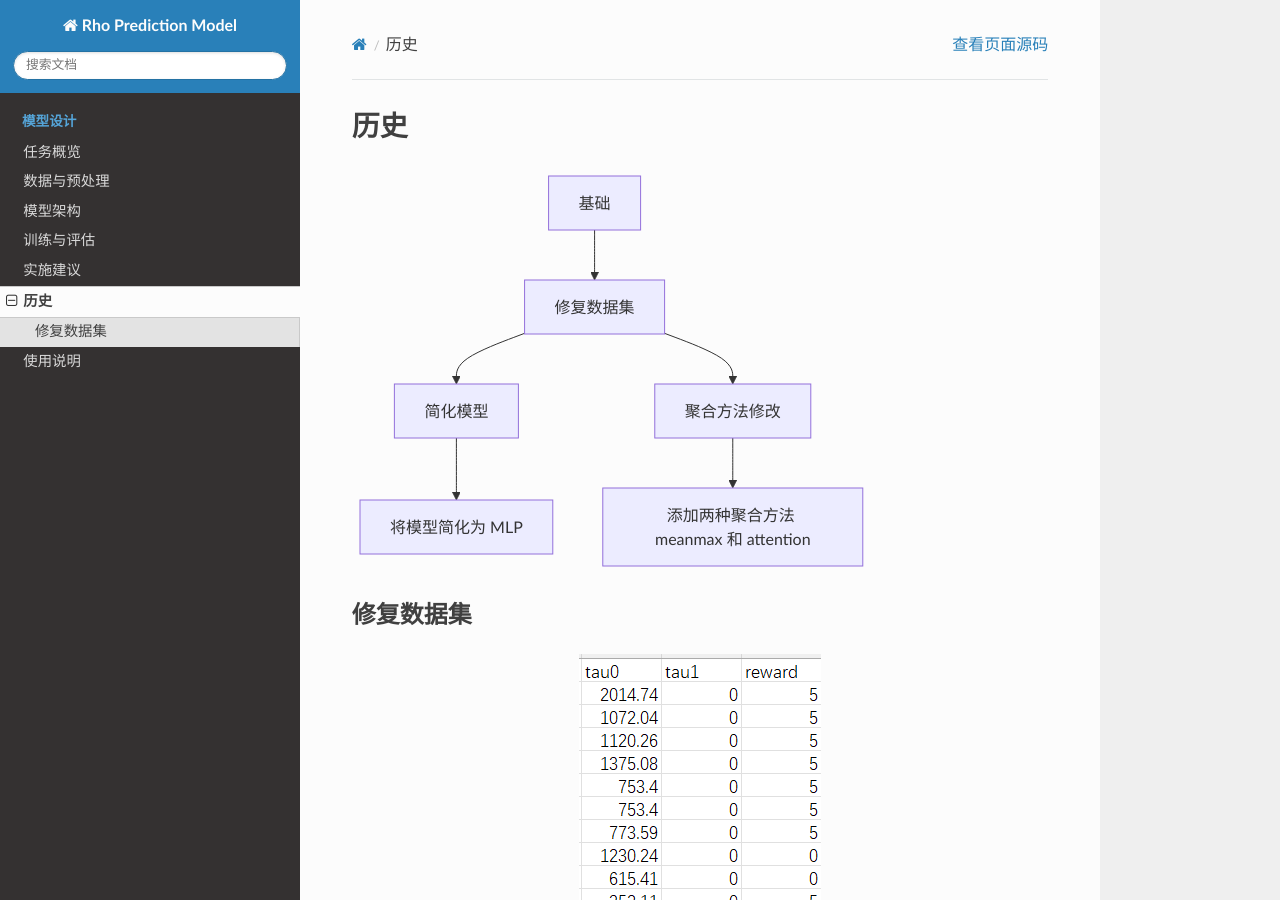
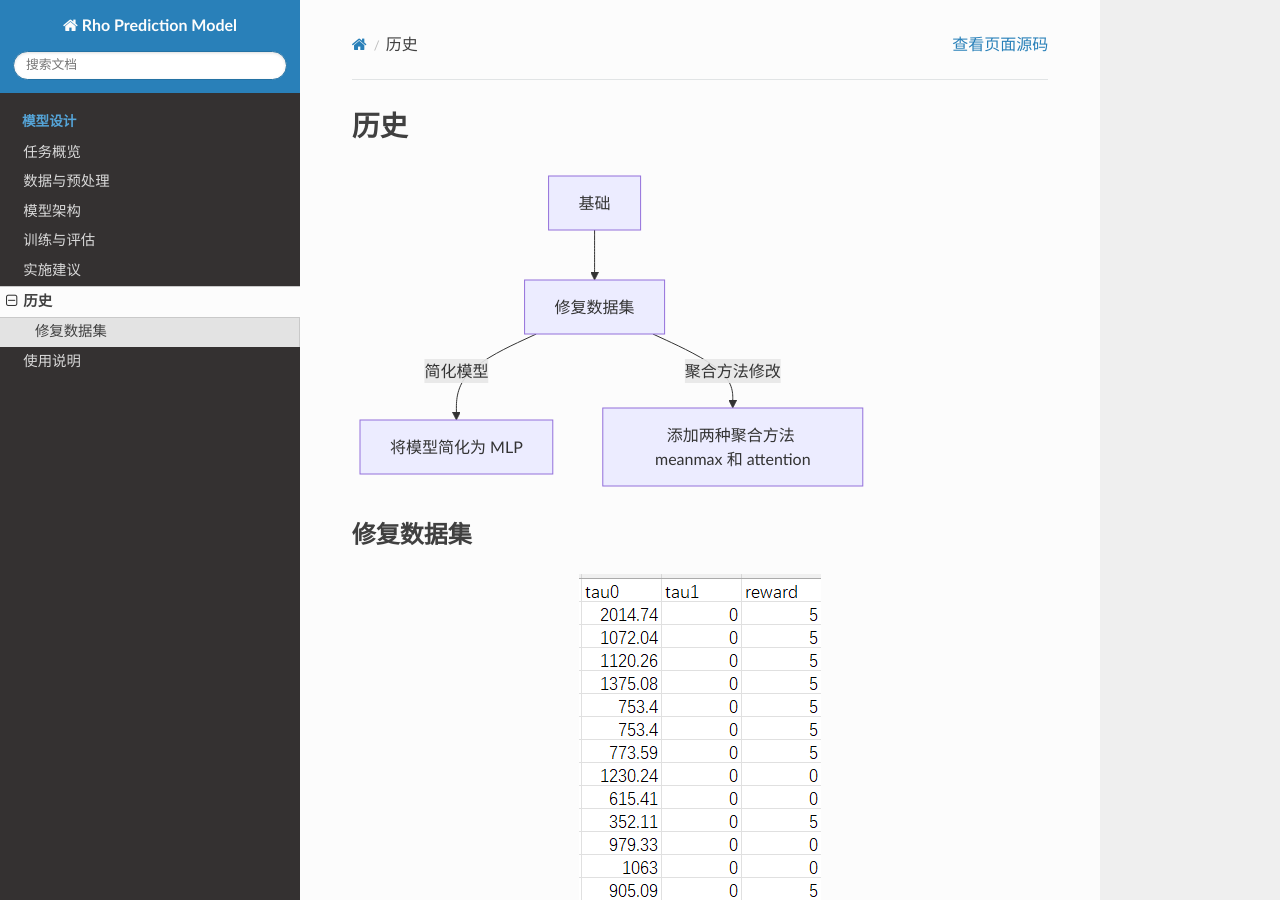
Before and after one commit to Kiltefox/research-docs, a Sphinx documentation site: the page built from docs/source/history.rst, in a window 1280 px wide and 900 px high. Built offline with Sphinx 7.4.7 and the Read the Docs theme 3.1.0, drawn with Linux system fonts in a browser that asks for light colours; part of the change alters nothing that is shown.

```diff
--- a/docs/source/history.rst
+++ b/docs/source/history.rst
@@ -6,16 +6,12 @@
    graph TD
       base["基础"]
       fix["修复数据集"]
-      simple["简化模型"]
-      aggregate["聚合方法修改"]
       mlp["将模型简化为 MLP"]
       methods["添加两种聚合方法 meanmax 和 attention"]
 
       base --> fix
-      fix --> simple
-      fix --> aggregate
-      simple --> mlp
-      aggregate --> methods
+      fix -->|"简化模型"| mlp
+      fix -->|"聚合方法修改"| methods
 
 修复数据集
 ----------
```
